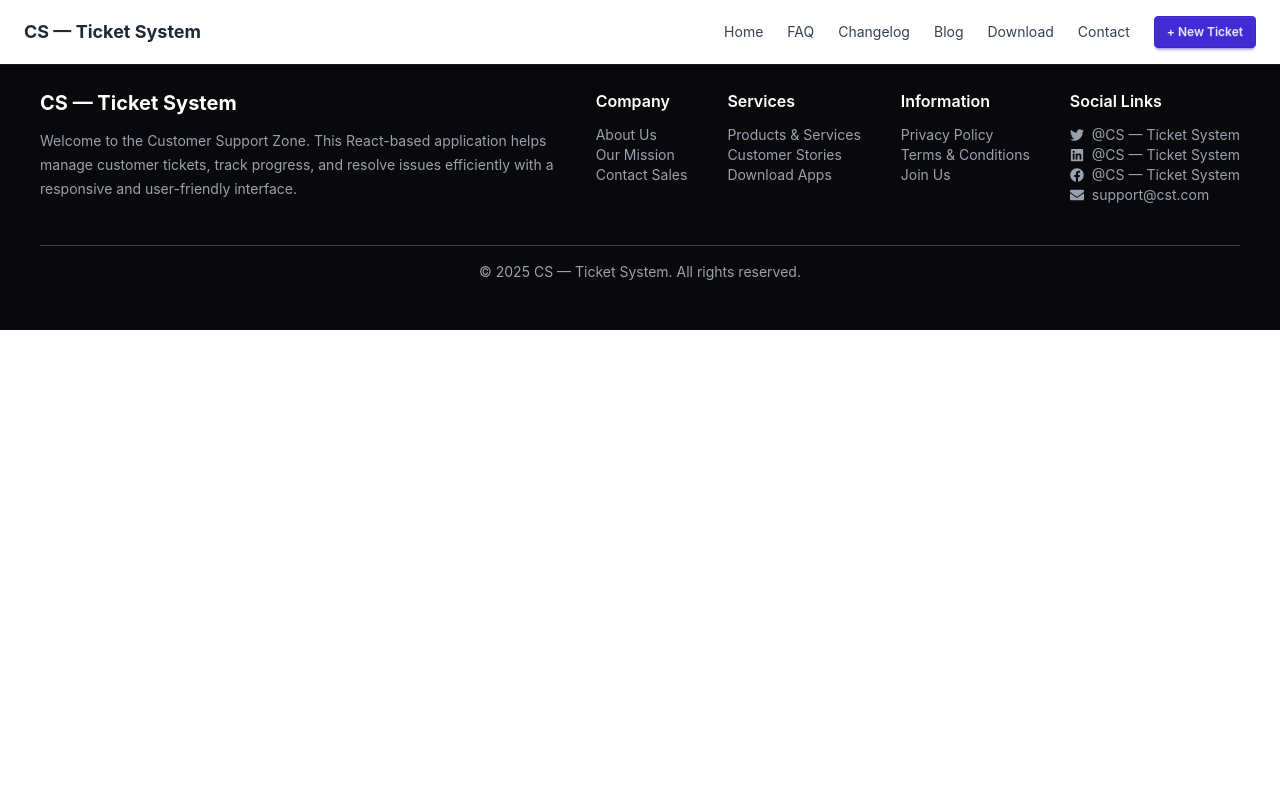
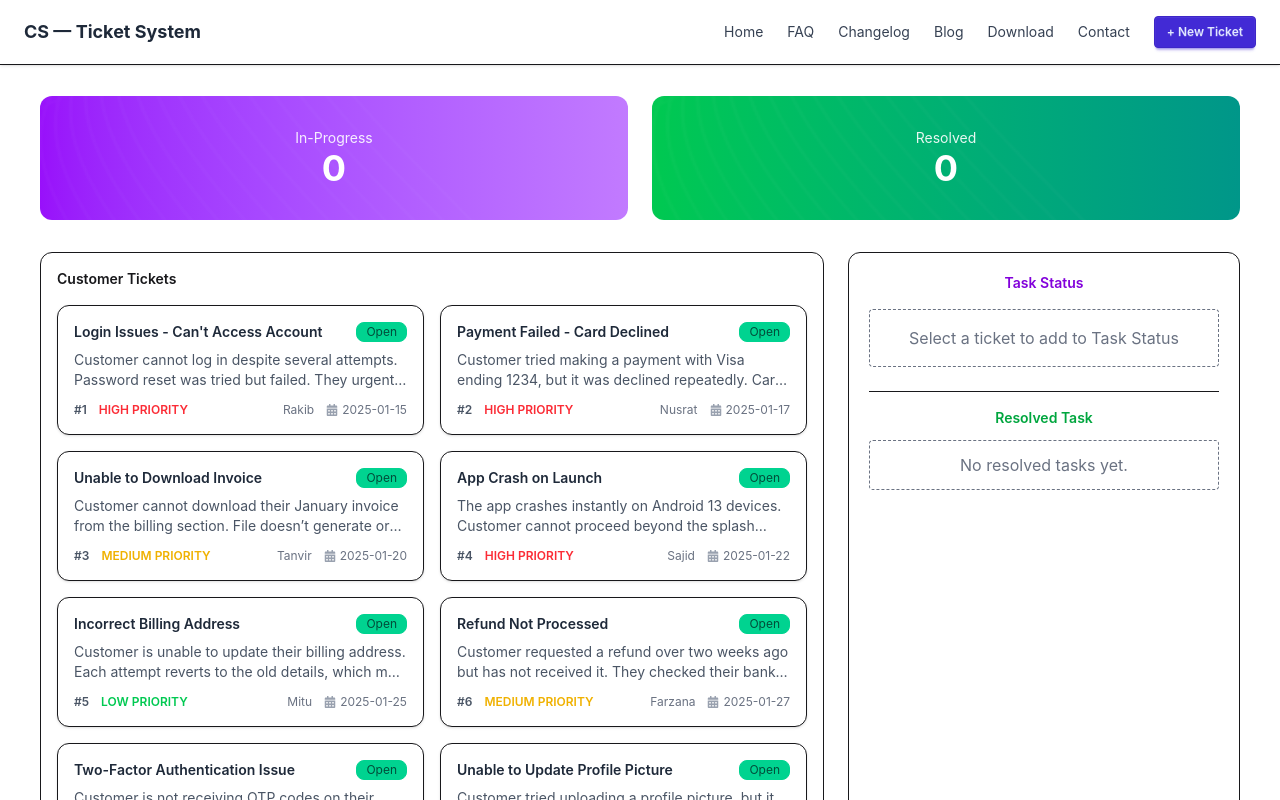
Before and after one commit to mahmudulhaque13/Customer-Support-Zone, a React (Vite) app: page / in a window 1280 px wide. Shown: the top 800 px of the page. Built offline with nearby package versions, Linux system fonts and the light colour scheme.

Commit message:
added mainsection

```diff
--- a/src/App.jsx
+++ b/src/App.jsx
@@ -3,6 +3,7 @@ import { useState } from "react";
 import "./App.css";
 import Navbar from "./components/Navbar";
 import Footer from "./components/Footer";
+import MainSection from "./components/MainSection";
 
 function App() {
   const [count, setCount] = useState(0);
@@ -10,6 +11,7 @@ function App() {
   return (
     <>
       <Navbar />
+      <MainSection />
 
       <Footer />
     </>
--- a/src/components/MainSection.jsx
+++ b/src/components/MainSection.jsx
@@ -0,0 +1,211 @@
+import React, { useState } from "react";
+import ticketsData from "../data/tickets.json";
+import TicketCard from "./TicketCard";
+import { ToastContainer, toast } from "react-toastify";
+import "react-toastify/dist/ReactToastify.css";
+
+import vector from "../assets/images/vector1.png";
+
+const StatusBanner = ({ title, count, gradient }) => {
+  return (
+    <div
+      className={`relative flex-1 text-white rounded-xl py-8 flex flex-col items-center justify-center overflow-hidden ${gradient}`}
+    >
+      {/* background pattern */}
+      <img
+        src={vector}
+        className="absolute inset-0 w-full h-full object-cover opacity-20"
+        alt=""
+      />
+
+      {/* content */}
+      <div className="relative text-center">
+        <h2 className="text-sm opacity-90">{title}</h2>
+        <p className="text-4xl font-bold">{count}</p>
+      </div>
+    </div>
+  );
+};
+
+const MainSection = () => {
+  const [tickets, setTickets] = useState(ticketsData);
+  const [inProgress, setInProgress] = useState([]);
+  const [resolved, setResolved] = useState([]);
+
+  const [showAllTickets, setShowAllTickets] = useState(false);
+  const MAX_VISIBLE_TICKETS = 10;
+
+  const [showAllInProgress, setShowAllInProgress] = useState(false);
+  const MAX_VISIBLE_IN_PROGRESS = 5;
+
+  const [showAllResolved, setShowAllResolved] = useState(false);
+  const MAX_VISIBLE_RESOLVED = 5;
+
+  const handleAddToTask = (ticket) => {
+    if (!inProgress.find((t) => t.id === ticket.id)) {
+      const updatedTicket = { ...ticket, status: "In-Progress" };
+
+      setInProgress([...inProgress, updatedTicket]);
+
+      const updatedTicketsList = tickets.map((t) =>
+        t.id === ticket.id ? { ...t, status: "In-Progress" } : t,
+      );
+
+      setTickets(updatedTicketsList);
+
+      toast.info(`Ticket "${ticket.title}" moved to In-Progress`);
+    }
+  };
+
+  const handleComplete = (ticket) => {
+    setInProgress(inProgress.filter((t) => t.id !== ticket.id));
+    setTickets(tickets.filter((t) => t.id !== ticket.id));
+
+    const resolvedTicket = { ...ticket, status: "Resolved" };
+
+    setResolved([...resolved, resolvedTicket]);
+
+    toast.success(`Ticket "${ticket.title}" resolved`);
+  };
+
+  const displayedTickets = showAllTickets
+    ? tickets
+    : tickets.slice(0, MAX_VISIBLE_TICKETS);
+
+  const displayedInProgress = showAllInProgress
+    ? inProgress
+    : inProgress.slice(0, MAX_VISIBLE_IN_PROGRESS);
+
+  const displayedResolved = showAllResolved
+    ? resolved
+    : resolved.slice(0, MAX_VISIBLE_RESOLVED);
+
+  return (
+    <main className="px-10 py-8 mt-16 space-y-8">
+      {/* Banner Section */}
+      <div className="grid md:grid-cols-2 gap-6">
+        <StatusBanner
+          title="In-Progress"
+          count={inProgress.length}
+          gradient="bg-gradient-to-r from-purple-600 to-purple-400"
+        />
+
+        <StatusBanner
+          title="Resolved"
+          count={resolved.length}
+          gradient="bg-gradient-to-r from-green-500 to-teal-600"
+        />
+      </div>
+
+      {/* Content */}
+      <div className="grid md:grid-cols-[2fr_1fr] gap-6">
+        {/* Tickets */}
+        <div className="bg-white border rounded-xl p-4">
+          <h3 className="font-semibold mb-4 text-sm">Customer Tickets</h3>
+
+          {tickets.length === 0 ? (
+            <p className="text-center text-gray-500 border border-dashed rounded p-6">
+              Smooth sailing. No outstanding customer issues.
+            </p>
+          ) : (
+            <>
+              <div className="grid md:grid-cols-2 gap-4">
+                {displayedTickets.map((ticket) => (
+                  <div key={ticket.id} onClick={() => handleAddToTask(ticket)}>
+                    <TicketCard ticket={ticket} />
+                  </div>
+                ))}
+              </div>
+
+              {tickets.length > MAX_VISIBLE_TICKETS && (
+                <button
+                  className="btn btn-sm btn-primary w-full mt-4"
+                  onClick={() => setShowAllTickets(!showAllTickets)}
+                >
+                  {showAllTickets ? "Hide" : "View All"}
+                </button>
+              )}
+            </>
+          )}
+        </div>
+
+        {/* Task Status */}
+        <div className="bg-white border rounded-xl p-5">
+          <h3 className="font-semibold text-center text-sm mb-4 text-purple-700">
+            Task Status
+          </h3>
+
+          {inProgress.length === 0 ? (
+            <p className="text-center text-gray-500 border border-dashed rounded p-4">
+              Select a ticket to add to Task Status
+            </p>
+          ) : (
+            <>
+              {displayedInProgress.map((ticket) => (
+                <div
+                  key={ticket.id}
+                  className="bg-gray-100 p-3 rounded mb-3 flex flex-col gap-2"
+                >
+                  <p className="font-semibold">{ticket.title}</p>
+
+                  <button
+                    className="btn btn-success btn-sm"
+                    onClick={() => handleComplete(ticket)}
+                  >
+                    Complete
+                  </button>
+                </div>
+              ))}
+
+              {inProgress.length > MAX_VISIBLE_IN_PROGRESS && (
+                <button
+                  className="btn btn-sm btn-primary w-full"
+                  onClick={() => setShowAllInProgress(!showAllInProgress)}
+                >
+                  {showAllInProgress ? "Hide" : "View All"}
+                </button>
+              )}
+            </>
+          )}
+
+          {/* Resolved Section */}
+          <div className="mt-6 border-t pt-4">
+            <h3 className="font-semibold text-center text-sm mb-3 text-green-600">
+              Resolved Task
+            </h3>
+
+            {resolved.length === 0 ? (
+              <p className="text-center text-gray-500 border border-dashed rounded p-3">
+                No resolved tasks yet.
+              </p>
+            ) : (
+              <>
+                {displayedResolved.map((ticket) => (
+                  <p
+                    key={ticket.id}
+                    className="bg-blue-50 text-blue-600 p-2 rounded mb-2 text-sm"
+                  >
+                    {ticket.title}
+                  </p>
+                ))}
+
+                {resolved.length > MAX_VISIBLE_RESOLVED && (
+                  <button
+                    className="btn btn-sm btn-primary w-full"
+                    onClick={() => setShowAllResolved(!showAllResolved)}
+                  >
+                    {showAllResolved ? "Hide" : "View All"}
+                  </button>
+                )}
+              </>
+            )}
+          </div>
+        </div>
+      </div>
+
+      <ToastContainer position="bottom-center" autoClose={2000} />
+    </main>
+  );
+};
+
+export default MainSection;
--- /dev/null
+++ b/src/components/TicketCard.jsx
@@ -0,0 +1,56 @@
+import React from "react";
+import { FaCalendarAlt } from "react-icons/fa";
+
+const TicketCard = ({ ticket }) => {
+  const statusColor = {
+    Open: "badge-success",
+    "In-Progress": "badge-warning",
+    Resolved: "badge-info",
+  };
+
+  const priorityColor = {
+    HIGH: "text-red-500",
+    MEDIUM: "text-yellow-500",
+    LOW: "text-green-500",
+  };
+
+  return (
+    <div className="bg-white border rounded-xl p-4 shadow-sm hover:shadow-md transition cursor-pointer">
+      {/* Header */}
+      <div className="flex justify-between items-start mb-2">
+        <h4 className="font-semibold text-sm text-gray-800">{ticket.title}</h4>
+
+        <span className={`badge badge-sm ${statusColor[ticket.status]}`}>
+          {ticket.status}
+        </span>
+      </div>
+
+      {/* Description */}
+      <p className="text-sm text-gray-600 mb-3 line-clamp-2">
+        {ticket.description}
+      </p>
+
+      {/* Footer */}
+      <div className="flex justify-between text-xs text-gray-500">
+        <div className="flex gap-3 items-center">
+          <span className="font-semibold text-gray-600">#{ticket.id}</span>
+
+          <span className={`font-semibold ${priorityColor[ticket.priority]}`}>
+            {ticket.priority} PRIORITY
+          </span>
+        </div>
+
+        <div className="flex gap-3 items-center">
+          <span>{ticket.customer}</span>
+
+          <span className="flex items-center gap-1">
+            <FaCalendarAlt className="text-gray-400 text-xs" />
+            {ticket.createdAt}
+          </span>
+        </div>
+      </div>
+    </div>
+  );
+};
+
+export default TicketCard;
```
Also changed, not shown: src/assets/images/vector1.png (added).
